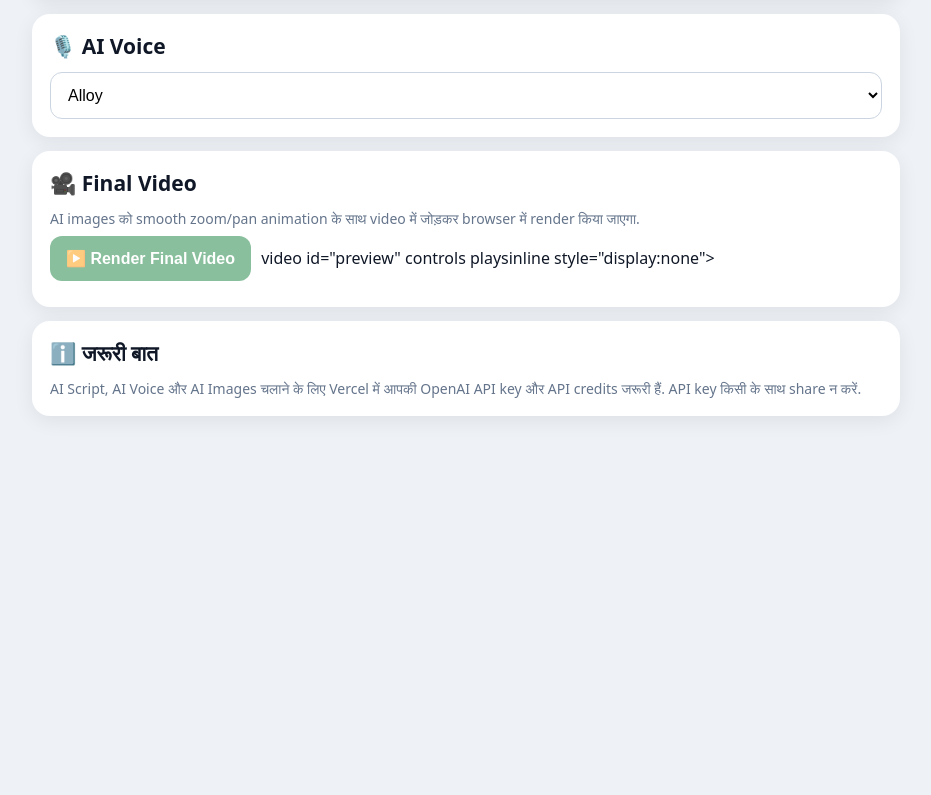
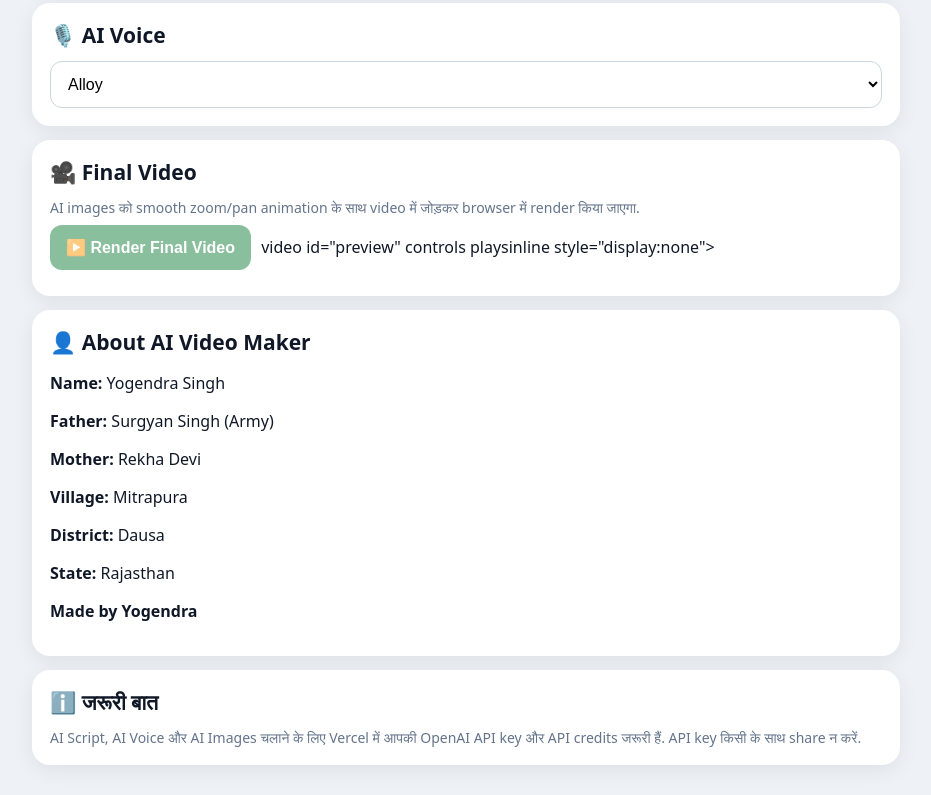
Before and after one commit to surgyansurgyan37-bot/Yogendra-AI-Editing-, a website: page index.html in a window 1280 px wide. Shown: the part 1155-1950 px from the top of the page, without its empty margins (174-1105 px from the left). Before the commit the page ends 1601 px from the top, so only its background shows below. Drawn offline with Linux system fonts and the light colour scheme.

Commit message:
Add files via upload

```diff
--- a/index.html
+++ b/index.html
@@ -3,9 +3,9 @@
 <head>
 <meta charset="utf-8">
 <meta name="viewport" content="width=device-width,initial-scale=1,maximum-scale=1">
-<title>Yogendra AI Editing — AI Video Generator</title>
-<link rel="icon" type="image/png" sizes="512x512" href="/yogendra-logo.png">
-<link rel="apple-touch-icon" href="/yogendra-logo.png">
+<title>AI Video Maker — AI Video Generator</title>
+<link rel="icon" type="image/png" sizes="512x512" href="/">
+<link rel="apple-touch-icon" href="/">
 <style>
 *{box-sizing:border-box}body{margin:0;font-family:system-ui,-apple-system,Segoe UI,sans-serif;background:#eef2f7;color:#101827}
 header{background:#101827;color:#fff;padding:18px 16px;position:sticky;top:0;z-index:5}
@@ -23,7 +23,7 @@ video{width:100%;border-radius:14px;background:#000}.pill{display:inline-block;b
 </style>
 </head>
 <body>
-<header><div class="brand"><img src="/yogendra-logo.png" onerror="this.style.display='none'"> Yogendra AI Editing</div></header>
+<header><div class="brand"> AI Video Maker</div></header>
 <main class="wrap">
 <div class="card">
 <h1>🎬 Complete AI Video Generator</h1>
@@ -66,6 +66,18 @@ video{width:100%;border-radius:14px;background:#000}.pill{display:inline-block;b
 <button id="renderBtn" class="green" disabled>▶️ Render Final Video</button>
 video id="preview" controls playsinline style="display:none"></video>
 <div id="downloadBox"></div><div id="exportNote" class="small" style="margin-top:8px"></div>
+</div>
+
+
+<div class="card">
+<h2>👤 About AI Video Maker</h2>
+<p><strong>Name:</strong> Yogendra Singh</p>
+<p><strong>Father:</strong> Surgyan Singh (Army)</p>
+<p><strong>Mother:</strong> Rekha Devi</p>
+<p><strong>Village:</strong> Mitrapura</p>
+<p><strong>District:</strong> Dausa</p>
+<p><strong>State:</strong> Rajasthan</p>
+<p style="margin-top:16px;font-weight:800">Made by Yogendra</p>
 </div>
 
 <div class="card">
```
